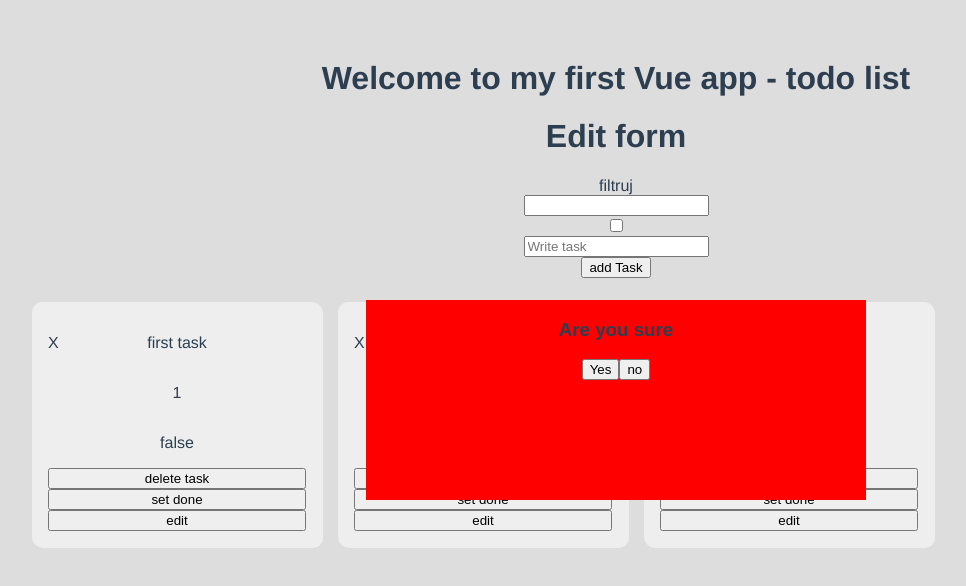
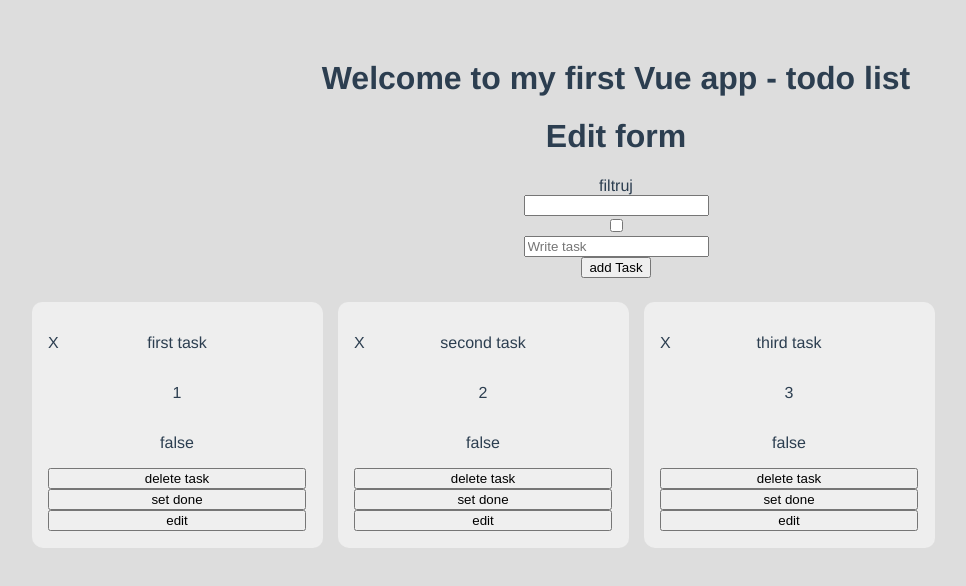
Before and after one commit to natural2703/Vue-ToDo-List, a Vue app: page / in a window 1280 px wide. Shown: the top 586 px of the page, without its empty margins (24-990 px from the left). Built offline with nearby package versions, Linux system fonts and the light colour scheme.

Commit message:
modal with question before delete fully added

```diff
--- a/src/App.vue
+++ b/src/App.vue
@@ -12,7 +12,8 @@
   </form>
   <ul class="taskContainer">
         <SingleTask v-for="task in rawTask" :key="task.id" :task="task" :removeTask="removeTask"
-        :changeStatus="changeStatus" :showEditModal="showEditModal" :setTaskToShow="setTaskToShow" />
+        :changeStatus="changeStatus" :showEditModal="showEditModal" :setTaskToShow="setTaskToShow"
+        :setShowDeleteModal='setShowDeleteModal' :setIdToDelete="setIdToDelete" />
   </ul>
   <EditModal v-show="showModal" :task="tasksToShow" :showEditModal="showEditModal" :editSingleTask="editSingleTask"/>
   <WarningModal v-show="showDeleteModal" :setShowDeleteModal='setShowDeleteModal'/>
@@ -51,11 +52,22 @@ export default {
       showModal:false,
       tasksToShow:null,
       searchTaskName:"",
-      showDeleteModal:true
+      showDeleteModal:false,
+      idToDelete:null
     }
   },
+  watch:{},
   methods:{
-    setShowDeleteModal(show){
+    setIdToDelete(id){
+      this.idToDelete = id;
+    },
+    setShowDeleteModal(show,decision){
+      if(decision){
+        //this.callback = callback();
+        //callback();
+        console.log('delete')
+        this.removeTask(this.idToDelete)
+      }
       this.showDeleteModal = show;
     },
     setTaskToShow(task){
--- a/src/components/SingleTask.vue
+++ b/src/components/SingleTask.vue
@@ -4,7 +4,7 @@
         <p>{{task.id}}</p>
         <p>{{task.done}}</p>
         <p class="delBtn" @click="removeTask(task.id)">X</p>
-        <button @click="removeTask(task.id)">delete task</button>
+        <button @click="handleDelete">delete task</button>
         <button @click="changeStatus(task.id,!task.done)">set done</button>
          <button @click="handleModal">edit</button>
 
@@ -23,7 +23,9 @@
             task:Object,
             removeTask:Function,
             changeStatus:Function,
-            showEditModal:Function
+            showEditModal:Function,
+            setShowDeleteModal:Function,
+            setIdToDelete:Function
         },
         methods:{
             // showEditModal(show){
@@ -33,6 +35,11 @@
             handleModal(){
                 this.showEditModal(true,this.task)
 
+            },
+            handleDelete(){
+                this.setShowDeleteModal(true);
+                this.setIdToDelete(this.task.id)
+                //this.removeTask(this.task.id);
             }
         }
     }
--- a/src/components/WarningModal.vue
+++ b/src/components/WarningModal.vue
@@ -2,7 +2,7 @@
     <div class="modal">
         <h3>Are you sure</h3>
         <button @click="setShowDeleteModal(false,true)">Yes</button>
-        <button @click="setShowDeleteModal(false,false)">no</button>
+        <button @click="setShowDeleteModal(false)">no</button>
     </div>
 </template>
 <script>
```
